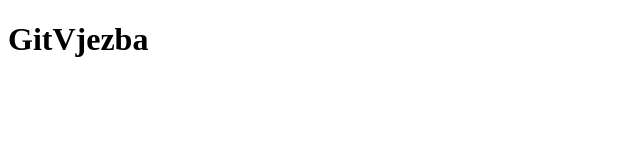
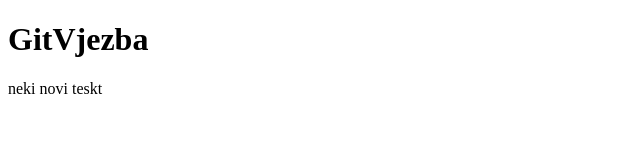
Before and after one commit to anasamodol/git_vjezba, a plain HTML site: page index.html in a window 1280 px wide. Shown: the whole page, without its empty margins (0-640 px from the left). Drawn offline with Linux system fonts and the light colour scheme.

Commit message:
added file test.html

```diff
--- a/index.html
+++ b/index.html
@@ -9,6 +9,7 @@
 <body>
     <div>
         <h1>GitVjezba</h1>
+        <p>neki novi teskt</p>
     </div>
 </body>
 </html>
```
Also changed, not shown: test/test.html (added).
